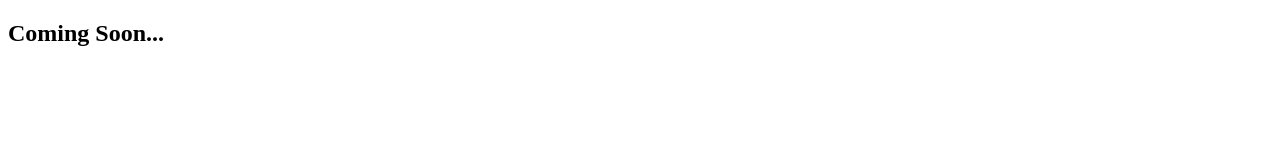
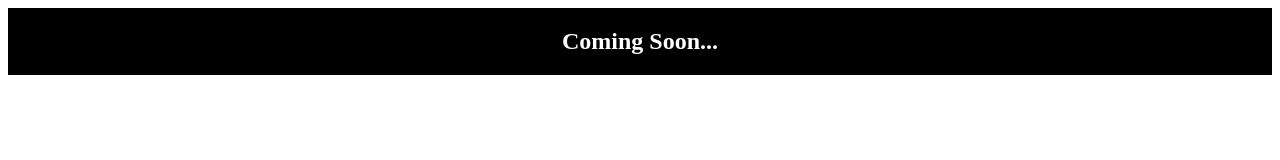
Before and after one commit to DhubadMedia/placeholder, a plain HTML site: page index.html in a window 1280 px wide. Drawn offline with Linux system fonts and the light colour scheme.

Commit message:
updated style

```diff
--- a/index.html
+++ b/index.html
@@ -6,7 +6,7 @@
     <title>Dhubad Media</title>
 </head>
 <body>
-    <div class="display:flex; align-item:center; justify-content:center; background-color: black; color:white">
+    <div style="display:flex; align-items:center; justify-content:center; background-color: black; color:white">
         <h2>Coming Soon...</h2>
     </div>
 </body>
```
